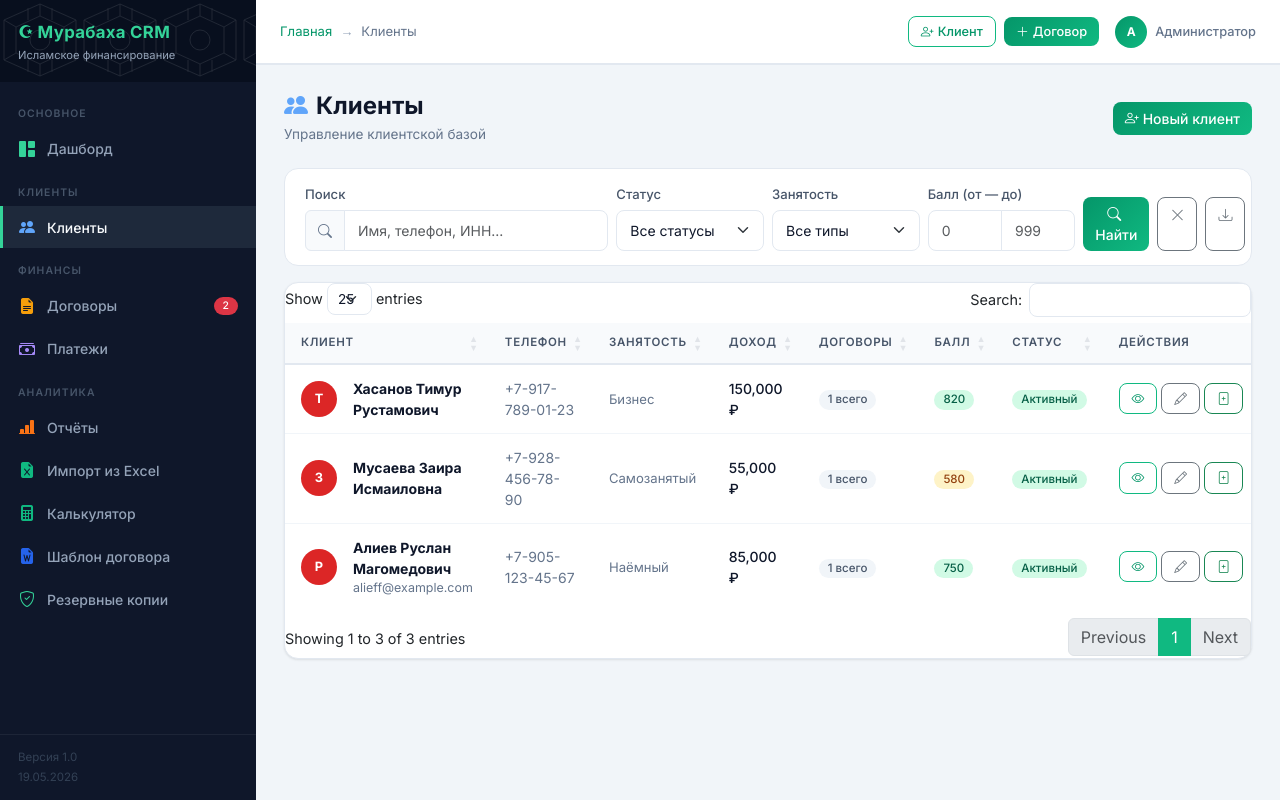
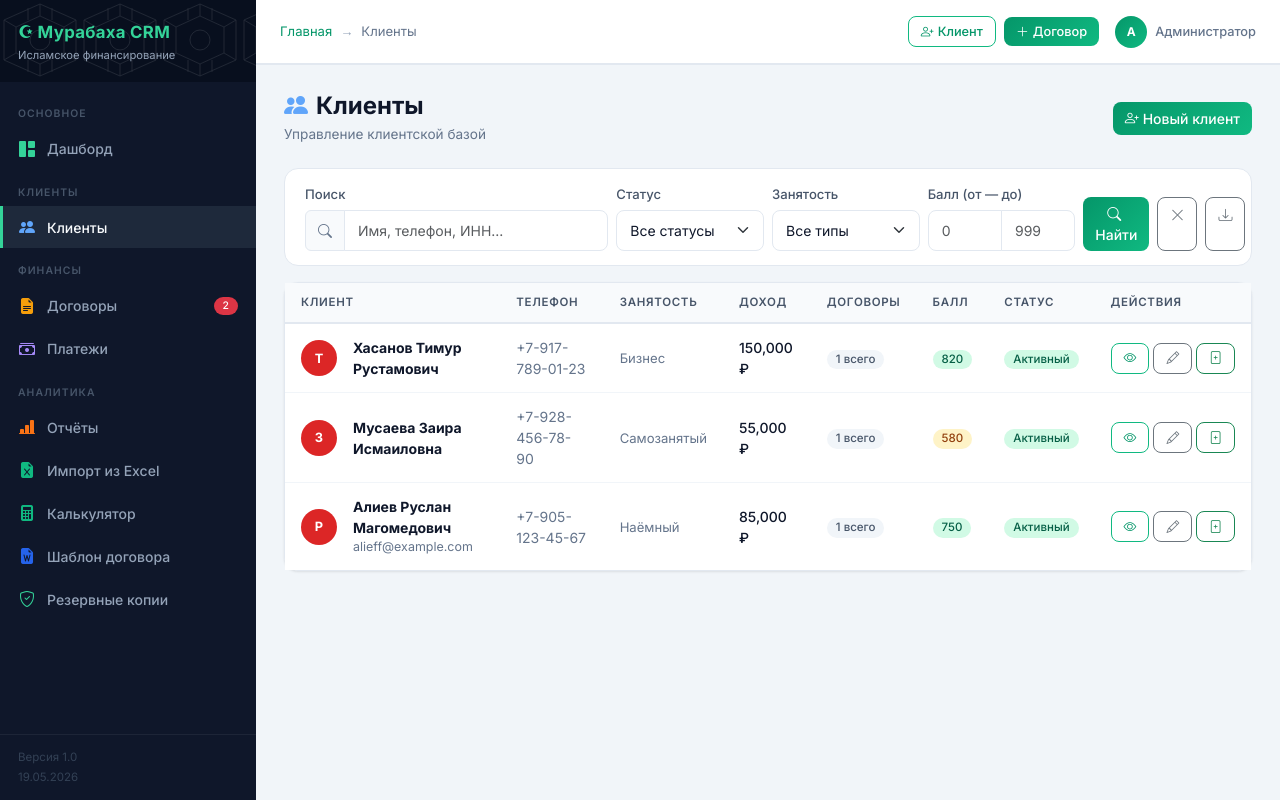
Before and after one commit to nst05/tether-usdt-trc20, a Flask app: page /clients in a window 1280 px wide. Run offline with Flask 3, Linux system fonts and the light colour scheme; data comes from the database, SQL or seed files in the repository; some libraries are stand-ins or nearby versions.

Commit message:
Replace DataTables with offline-capable live search
DataTables required CDN and conflicted with server-side search.
Now uses a simple JS filter on data-search attribute per row —
instant filtering as you type, works fully offline in the exe.
Server-side filtering (form submit) still works for status/score.

https://claude.ai/code/session_01ABVRvfdPK62tpZMGD535Mr

```diff
--- a/crm_islamic/templates/base.html
+++ b/crm_islamic/templates/base.html
@@ -7,7 +7,6 @@
   <link href="https://fonts.googleapis.com/css2?family=Inter:wght@400;500;600;700&display=swap" rel="stylesheet">
   <link href="https://cdn.jsdelivr.net/npm/bootstrap@5.3.2/dist/css/bootstrap.min.css" rel="stylesheet">
   <link href="https://cdn.jsdelivr.net/npm/bootstrap-icons@1.11.3/font/bootstrap-icons.min.css" rel="stylesheet">
-  <link href="https://cdn.datatables.net/1.13.7/css/dataTables.bootstrap5.min.css" rel="stylesheet">
   <style>
     :root {
       --primary: #10b981;
@@ -881,8 +880,6 @@
 
 <script src="https://cdn.jsdelivr.net/npm/bootstrap@5.3.2/dist/js/bootstrap.bundle.min.js"></script>
 <script src="https://code.jquery.com/jquery-3.7.1.min.js"></script>
-<script src="https://cdn.datatables.net/1.13.7/js/jquery.dataTables.min.js"></script>
-<script src="https://cdn.datatables.net/1.13.7/js/dataTables.bootstrap5.min.js"></script>
 <script src="https://cdn.jsdelivr.net/npm/chart.js@4.4.1/dist/chart.umd.min.js"></script>
 <script>
 // Initialize tooltips
--- a/crm_islamic/templates/clients/list.html
+++ b/crm_islamic/templates/clients/list.html
@@ -93,7 +93,7 @@
           {% for c in clients %}
           {% set av_colors = ['#059669','#4f46e5','#d97706','#dc2626','#7c3aed','#0284c7','#db2777'] %}
           {% set av_color = av_colors[(c.full_name|length) % 7] %}
-          <tr>
+          <tr data-search="{{ [c.full_name, c.phone or '', c.phone2 or '', c.inn or '', c.email or ''] | join(' ') | lower }}">
             <td>
               <div class="d-flex align-items-center gap-3">
                 <div class="avatar-circle" style="background:{{ av_color }};">
@@ -185,13 +185,19 @@
 
 {% block scripts %}
 <script>
-$(document).ready(function() {
-  $('#clientsTable').DataTable({
-    language: { url: 'https://cdn.datatables.net/plug-ins/1.13.7/i18n/ru.json' },
-    pageLength: 25,
-    order: [],
-    columnDefs: [{ orderable: false, targets: [7] }]
+// Живой поиск по таблице — без DataTables, работает офлайн
+(function(){
+  var inp = document.querySelector('input[name="q"]');
+  var tbody = document.querySelector('#clientsTable tbody');
+  if(!inp || !tbody) return;
+
+  inp.addEventListener('input', function(){
+    var term = this.value.toLowerCase().trim();
+    var rows = tbody.querySelectorAll('tr[data-search]');
+    rows.forEach(function(row){
+      row.style.display = (!term || row.dataset.search.includes(term)) ? '' : 'none';
+    });
   });
-});
+})();
 </script>
 {% endblock %}
```
